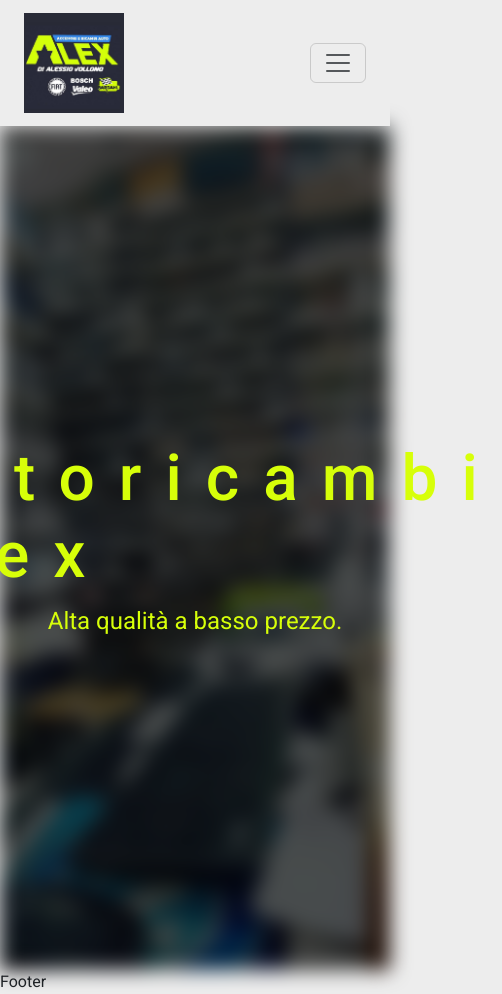
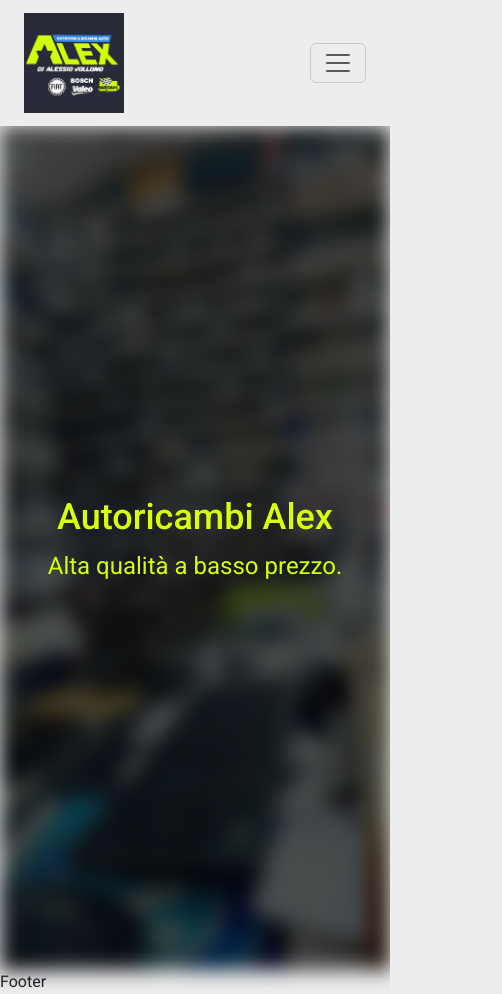
Before and after one commit to marcocnc/autoricambi-alex, a React (Vite) app: page / in a window 390 px wide. Shown: the whole page, 502 px wide, since content can reach past the window. Built offline with nearby package versions, Linux system fonts and the light colour scheme.

Commit message:
style: add container class and media query for jumbotron content

```diff
--- a/src/components/partials/Jumbotron/Jumbotron.jsx
+++ b/src/components/partials/Jumbotron/Jumbotron.jsx
@@ -1,7 +1,7 @@
 
 const Jumbotron = () => {
     return (
-        <section id="jumbotron">
+        <section id="jumbotron" className="container">
             <div className="bg"></div>
             <h1 className="jumbo-title">Autoricambi Alex</h1>
             <p className="jumbo-desc">Alta qualità a basso prezzo.</p>
--- a/src/scss/partials/Jumbotron/jumbotron.scss
+++ b/src/scss/partials/Jumbotron/jumbotron.scss
@@ -26,6 +26,20 @@ $color_1: #d7ff09;
 	.jumbo-desc {
 		font-size: 24px;
 	}
+
+	@media screen and (max-width: 991px) {
+		.jumbo-title{
+			font-size: 48px;
+			letter-spacing: 12px;
+		}
+	}
+
+	@media screen and (max-width: 767px) {
+		.jumbo-title{
+			font-size: 36px;
+			letter-spacing: 0;
+		}
+	}
 }
 .jumbo-desc {
 	color: $color_1;
```
